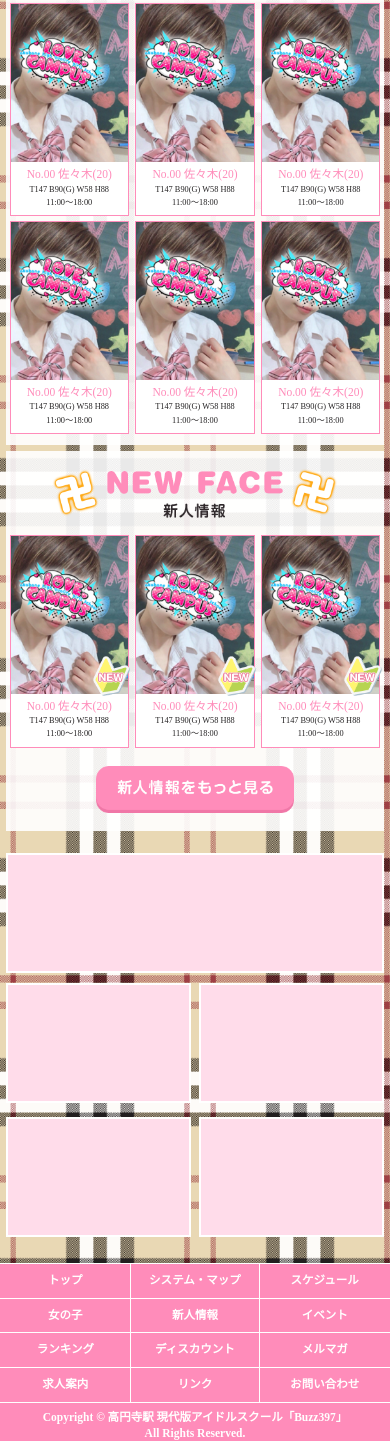
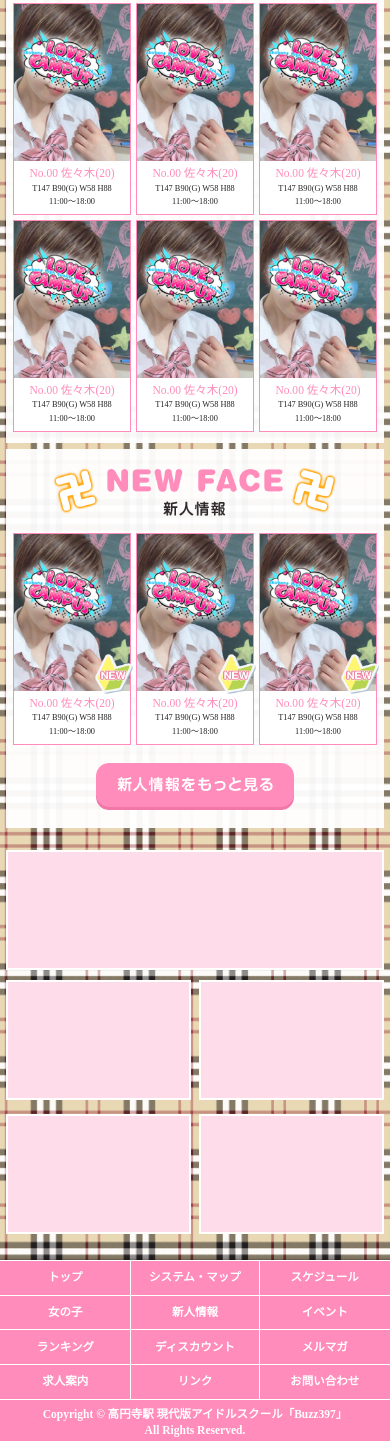
Before and after one commit to yumeko-16/20200622_Buzz397, a website: page index.html in a window 390 px wide. Shown: the part 1995-3436 px from the top of the page. Drawn offline with Linux system fonts and the light colour scheme.

Commit message:
FB対応

```diff
--- a/index.html
+++ b/index.html
@@ -25,7 +25,7 @@
     </div>
     <h1><img src="img/title.png" alt="Buzz KOENJI 397 現代版アイドルスクール 営業時間11:00〜LAST TEL.03-5364-9996" class="header__title"></h1>
   </header>
-  <main>
+  <main class="main">
     <section class="slide">
       <div class="slide__content"></div>
       <img src="img/slide__nav.png" alt="楕円形" class="slide__nav">
@@ -144,15 +144,15 @@
       </section>
       <section class="banner">
         <ul class="banner__1col">
-          <li><img class="banner__img" src="img/banner__1col.png" alt="バナー"></li>
+          <li class="banner__item-1col"><img class="banner__img" src="img/banner__1col.png" alt="バナー"></li>
         </ul>
         <ul class="banner__2col">
-          <li><img class="banner__img--2col" src="img/banner__2col.png" alt="バナー"></li>
-          <li><img class="banner__img--2col" src="img/banner__2col.png" alt="バナー"></li>
+          <li class="banner__item"><img class="banner__img--2col" src="img/banner__2col.png" alt="バナー"></li>
+          <li class="banner__item"><img class="banner__img--2col" src="img/banner__2col.png" alt="バナー"></li>
         </ul>
         <ul class="banner__2col">
-          <li><img class="banner__img--2col" src="img/banner__2col.png" alt="バナー"></li>
-          <li><img class="banner__img--2col" src="img/banner__2col.png" alt="バナー"></li>
+          <li class="banner__item"><img class="banner__img--2col" src="img/banner__2col.png" alt="バナー"></li>
+          <li class="banner__item"><img class="banner__img--2col" src="img/banner__2col.png" alt="バナー"></li>
         </ul>
       </section>
     </div>
--- a/scss/style.scss
+++ b/scss/style.scss
@@ -8,8 +8,8 @@
   font-family: 小塚ゴシック Pr6N;
 }
 
-@media screen and (max-width: 1218px) {
 .header {
+  width: 100%;
   &__subtitle {
     display: flex;
     align-items: center;
@@ -28,8 +28,12 @@
     }
   }
   &__title {
-      width: get_vw(1218);
+    width: 100%;
   }
+}
+
+.main {
+  width: 100%;
 }
 
 .slide {
@@ -46,13 +50,14 @@
 .bg {
   padding: get_vw(20) 0 get_vw(70);
   background-image: url(../img/bg.png);
+  background-size: cover;
 }
 
 .news {
   width: get_vw(1178);
   margin: 0 auto;
   padding-bottom: get_vw(20);
-    background-color: rgba(255, 255, 255, .9);
+  background-color: rgba(255, 255, 255, .95);
   &__title {
     display: flex;
     align-items: center;
@@ -105,7 +110,7 @@
   width: get_vw(1178);
   margin: get_vw(20) auto 0;
   padding-bottom: get_vw(20);
-    background-color: rgba(255, 255, 255, .9);
+  background-color: rgba(255, 255, 255, .95);
   &__title {
     display: flex;
     align-items: center;
@@ -122,16 +127,17 @@
   &__casts {
     display: flex;
     align-items: center;
-      justify-content: space-around;
-      padding-bottom: get_vw(14);
+    justify-content: space-between;
+    padding: 0 get_vw(20) get_vw(14);
   }
   &__cast {
     border: get_vw(2) solid #ff8cba;
     background-color: #fff;
+    width: get_vw(370);
   }
   &__avatar {
     display: block;
-      width: get_vw(366);
+    width: 100%;
   }
   &__caption {
     padding: get_vw(20);
@@ -150,7 +156,7 @@
 .new-face {
   width: get_vw(1178);
   margin: get_vw(20) auto 0;
-    background-color: rgba(255, 255, 255, .9);
+  background-color: rgba(255, 255, 255, .95);
   &__title {
     display: flex;
     align-items: center;
@@ -167,16 +173,18 @@
   &__casts {
     display: flex;
     align-items: center;
-      justify-content: space-around;
+    justify-content: space-between;
+    padding: 0 get_vw(20) 0;
   }
   &__cast {
     position: relative;
+    width: get_vw(370);
     border: get_vw(2) solid #ff8cba;
     background-color: #fff;
   }
   &__avatar {
     display: block;
-      width: get_vw(366);
+    width: 100%;
   }
   &__new {
     position: absolute;
@@ -221,16 +229,24 @@
     justify-content: space-between;
     margin-top: get_vw(30);
   }
+  &__item {
+    display: block;
+    width: get_vw(575);
+    &-1col {
+      width: 100%;
+    }
+  }
   &__img {
     display: block;
     width: 100%;
     &--2col {
-        width: get_vw(575);
+      width: 100%;
     }
   }
 }
 
 .footer {
+  width: 100%;
   border-top: get_vw(4) solid #fff;
   &__menu {
     display: flex;
@@ -320,4 +336,3 @@
     width: get_vw(160);
   }
 }
-}
```
Also changed, not shown: css/style.css. Lines whose indentation alone changed are shown as unchanged.
